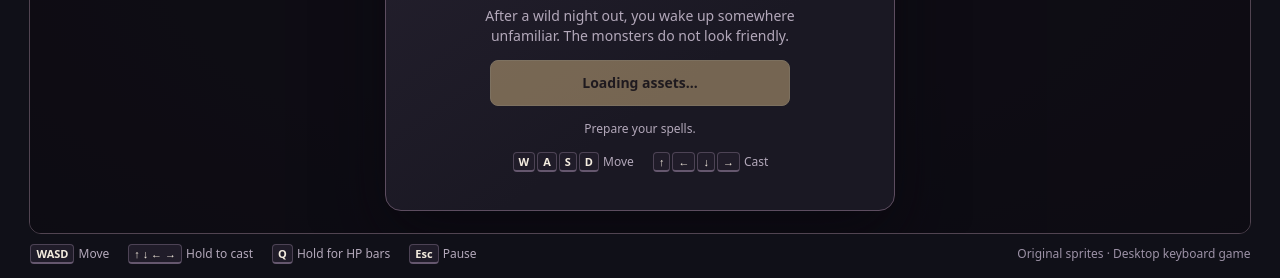
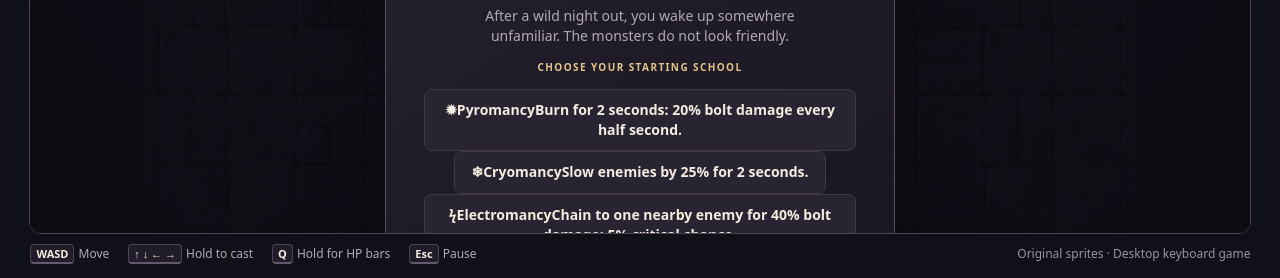
Before and after one commit to lucas-gomes-s/wizard-shooter, a website with bundled scripts: page index.html in a window 1280 px wide. Shown: the part 522-800 px from the top of the page. Built offline with nearby package versions, Linux system fonts and the light colour scheme; files whose address does not match are found by name.

Commit message:
Place five starting magic choices on title screen

```diff
--- a/index.html
+++ b/index.html
@@ -34,6 +34,8 @@
           <p class="eyebrow accent">A dungeon survival roguelite</p>
           <h2 id="homeTitle">The dungeon awaits.</h2>
           <p>After a wild night out, you wake up somewhere unfamiliar. The monsters do not look friendly.</p>
+          <p class="eyebrow accent">Choose your starting school</p>
+          <div id="starterCards" class="starter-cards" role="group" aria-label="Starting magic school"></div>
           <button id="startButton" class="primary" type="button" disabled>Loading assets…</button>
           <p id="assetStatus" class="small">Prepare your spells.</p>
           <div class="control-hint"><span><kbd>W</kbd><kbd>A</kbd><kbd>S</kbd><kbd>D</kbd> Move</span><span><kbd>↑</kbd><kbd>←</kbd><kbd>↓</kbd><kbd>→</kbd> Cast</span></div>
```
